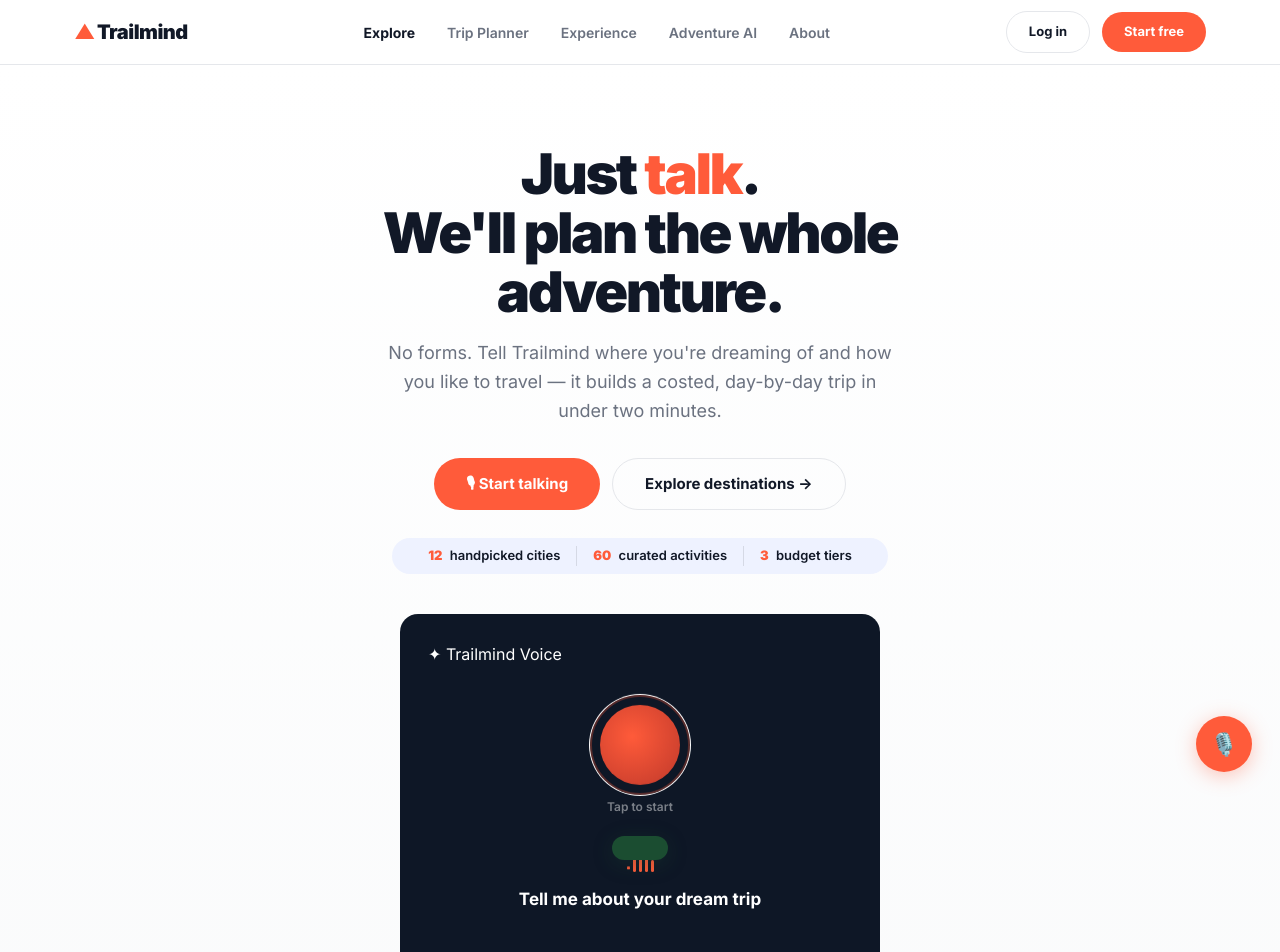
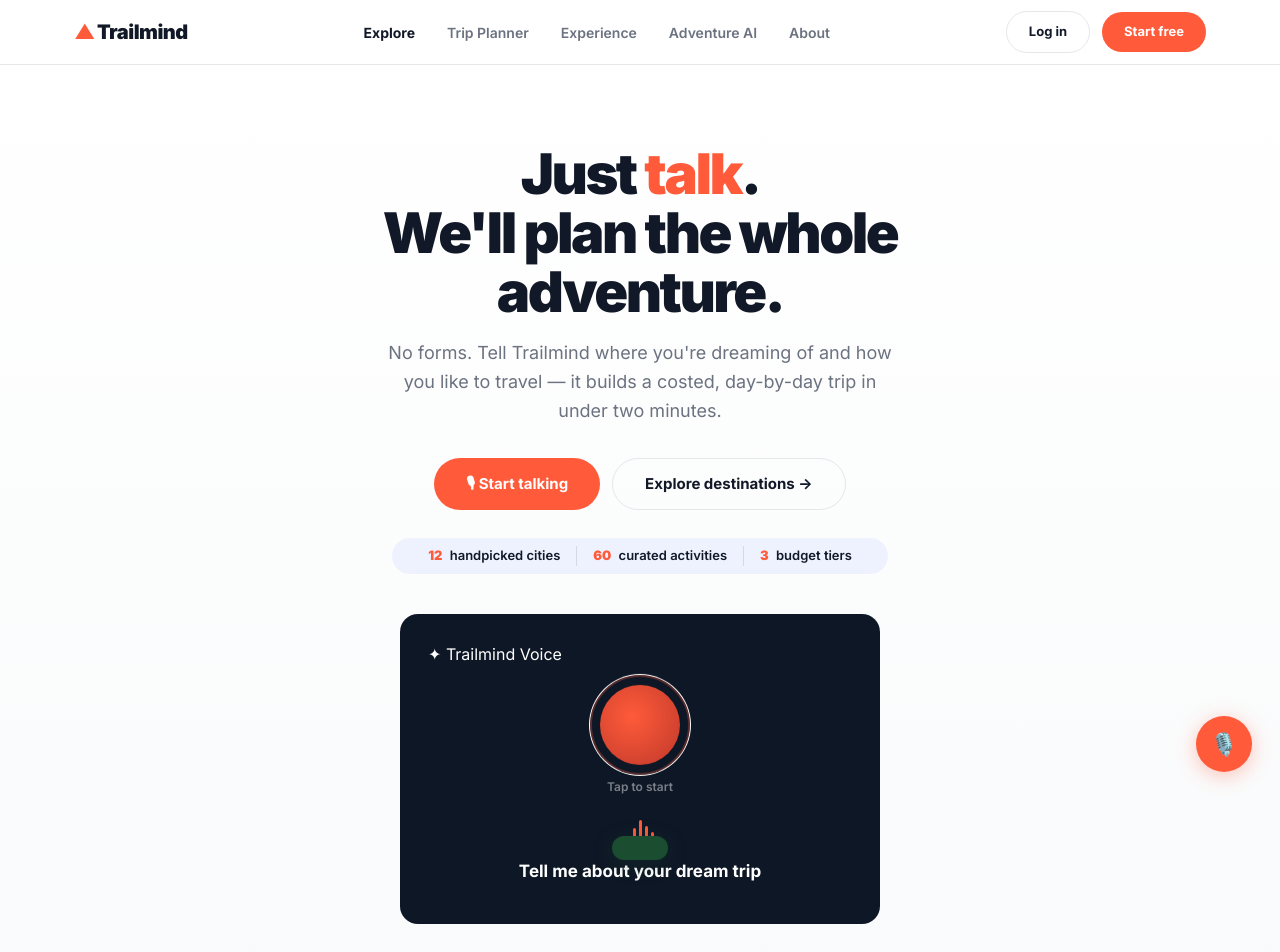
Before and after one commit to gauravarora9999/trailmind, a React (Vite) app: page / in a window 1280 px wide. Shown: the top 952 px of the page. Built offline with nearby package versions, Linux system fonts and the light colour scheme.

Commit message:
revert: voice card back to flexible height
Co-Authored-By: Claude Sonnet 4.6 <noreply@anthropic.com>

```diff
--- a/src/index.css
+++ b/src/index.css
@@ -144,9 +144,6 @@ nav.site-nav {
   max-width: 480px; margin: 40px auto 0;
   background: var(--color-dark); border-radius: var(--radius-card-lg);
   padding: 28px; color: #fff; text-align: center;
-  height: 520px;
-  overflow: hidden;
-  display: flex; flex-direction: column; justify-content: flex-start;
 }
 .vc-top { display: flex; align-items: center; justify-content: space-between; margin-bottom: 20px; }
 .live {
```
